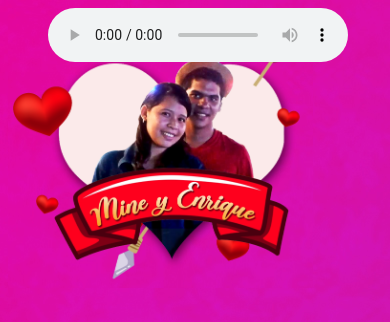
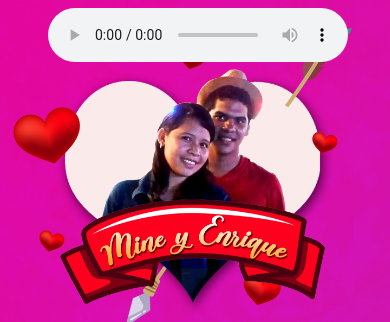
Before and after one commit to enriquewm/mineyenrique, a plain HTML site: page index.html in a window 390 px wide. Shown: the top 322 px of the page. Drawn offline with Linux system fonts and the light colour scheme.

Commit message:
Update estilos.css

```diff
--- a/estilos.css
+++ b/estilos.css
@@ -3,7 +3,8 @@
 
 @media (max-width: 640px) {
       img.mineyoimg{
-      	width:300px;
+      	width:340px;
+            margin-top:10px;
       	padding-left: 5px;
       	position: absolute;
       	z-index: -1;
```
